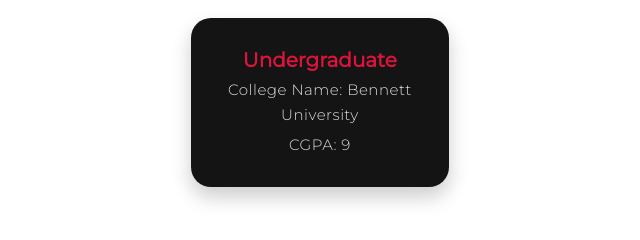
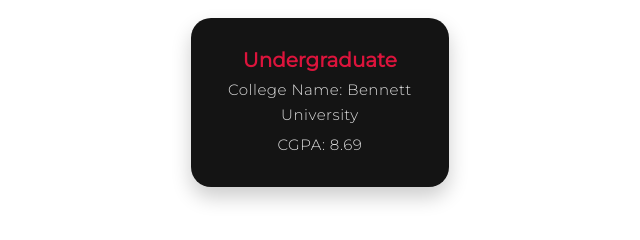
Before and after one commit to Moiz0820/My-Portfolio, a plain HTML site: page index.html in a window 1280 px wide. Shown: the part 2040-2280 px from the top of the page, 452-1092 px from the left. Drawn offline with Linux system fonts and the light colour scheme.

Commit message:
Update index.html

```diff
--- a/index.html
+++ b/index.html
@@ -90,7 +90,7 @@
       <div class="academic-item">
         <h2>Undergraduate</h2>
         <p>College Name: Bennett University</p>
-        <p>CGPA: 9</p>
+        <p>CGPA: 8.69</p>
       </div>
     </div>
   </div>
```
